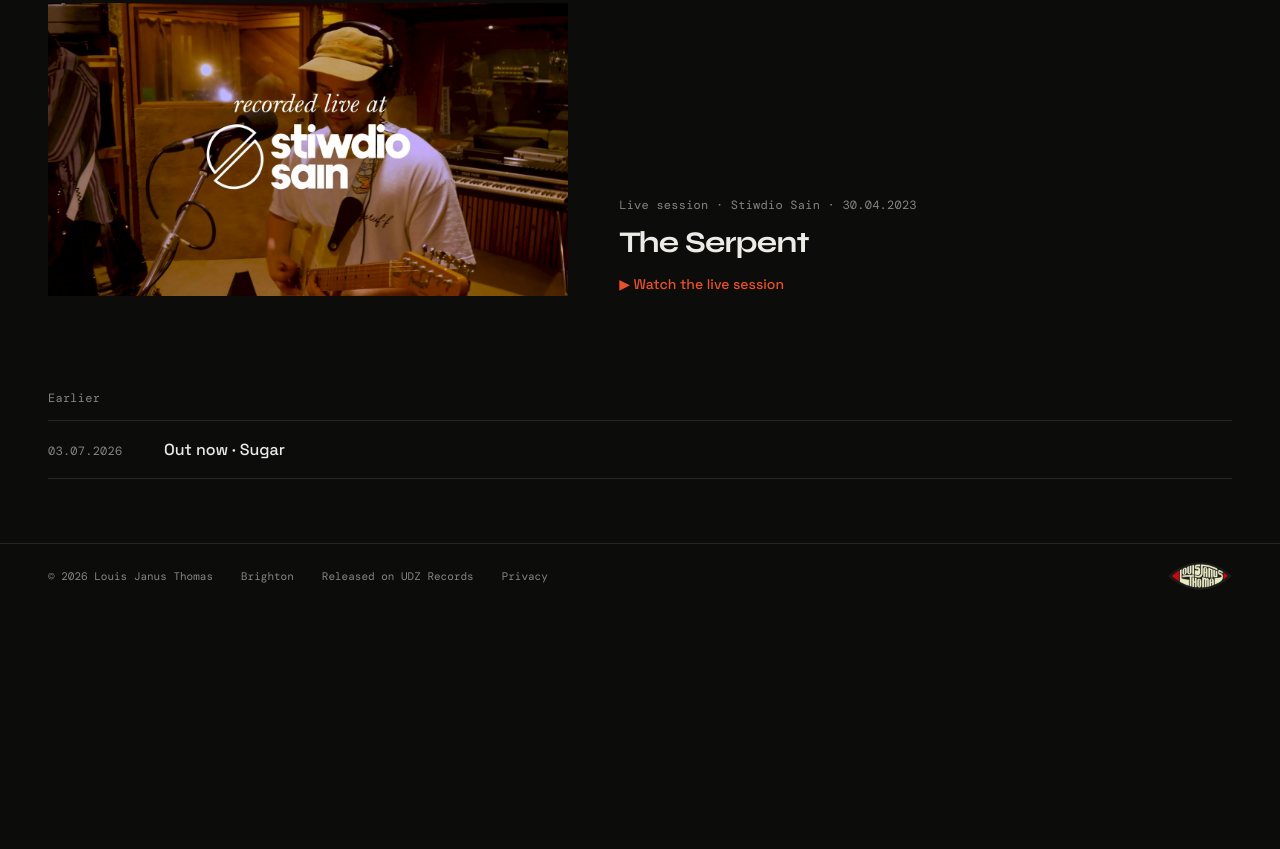
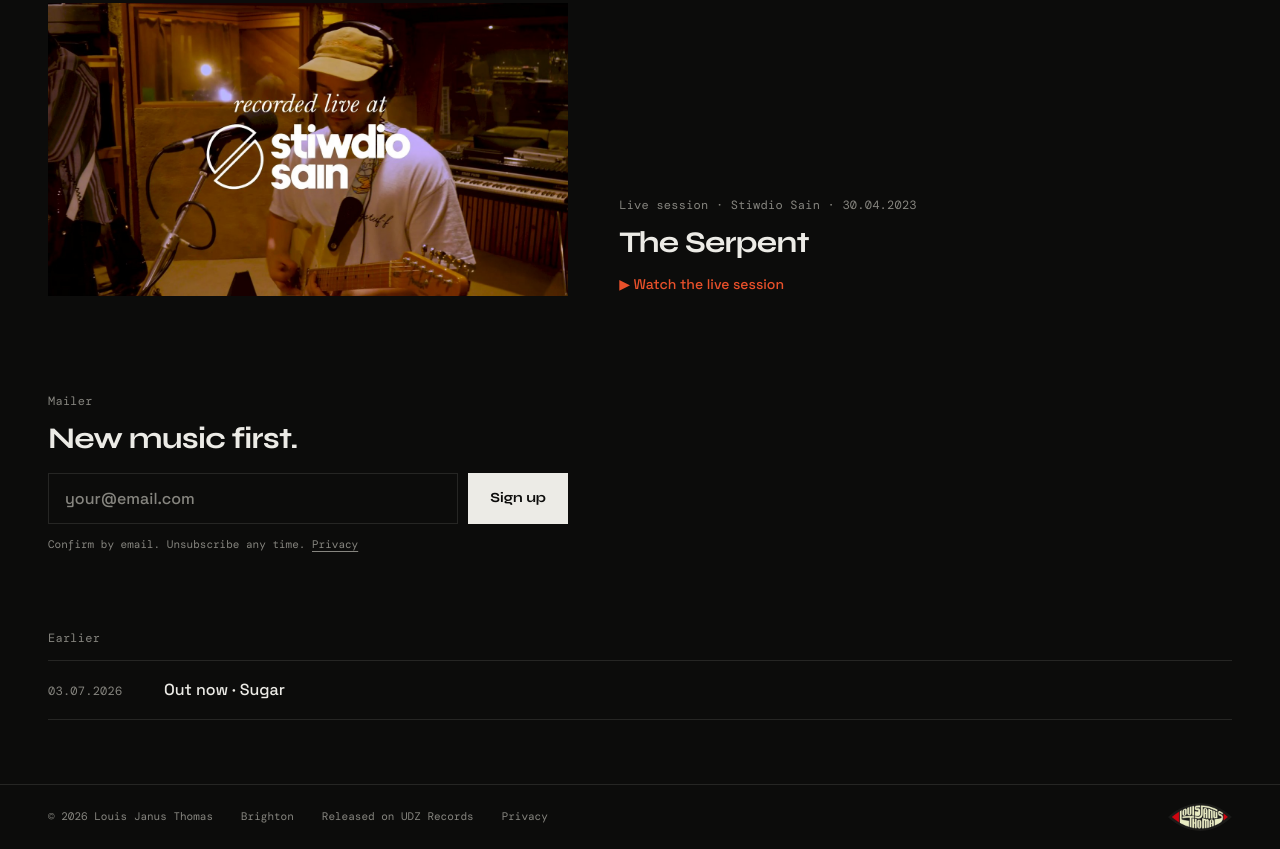
Before and after one commit to LJT0fficial/louisjanusthomas.com, a plain HTML site: page index.html in a window 1280 px wide. Shown: the part 850-1699 px from the top of the page. Before the commit the page ends 1458 px from the top, so only its background shows below. Drawn offline with Linux system fonts and the light colour scheme.

Commit message:
Mailer sign-up back on

```diff
--- a/index.html
+++ b/index.html
@@ -29,7 +29,7 @@
 </section><section class="live">
   <a href="https://www.youtube.com/watch?v=PK1HgKhGvKA" rel="noopener"><img src="images/serpent-live.jpg" alt="The Serpent, recorded live at Stiwdio Sain" width="1400" height="788" loading="lazy"></a>
   <div><p class="meta">Live session · Stiwdio Sain · 30.04.2023</p><h2>The Serpent</h2><p class="links"><a class="watch" href="https://www.youtube.com/watch?v=PK1HgKhGvKA" rel="noopener">▶ Watch the live session</a></p></div>
-</section><section class="updates"><h2 class="label-h">Earlier</h2><ul><li><span class="meta">03.07.2026</span><span>Out now · Sugar</span></li></ul></section>
+</section><section class="join"><p class="meta">Mailer</p><h2>New music first.</h2><form class="signup" action="https://louisjanusthomas.us12.list-manage.com/subscribe/post?u=6ef71ec6cdeb04a01488d71c1&amp;id=c5436ca392&amp;f_id=00acf5e0f0" method="post"><label class="vh" for="em-home">Email address</label><input id="em-home" type="email" name="EMAIL" placeholder="your@email.com" autocomplete="email" required><input type="hidden" name="SOURCE" value="home"><div aria-hidden="true" style="position:absolute;left:-5000px"><input type="text" name="b_6ef71ec6cdeb04a01488d71c1_c5436ca392" tabindex="-1" value=""></div><button type="submit">Sign up</button></form><p class="fine">Confirm by email. Unsubscribe any time. <a href="privacy.html">Privacy</a></p></section><section class="updates"><h2 class="label-h">Earlier</h2><ul><li><span class="meta">03.07.2026</span><span>Out now · Sugar</span></li></ul></section>
 </main>
 <footer class="foot"><span>© 2026 Louis Janus Thomas</span><span>Brighton</span><span class="label">Released on UDZ Records</span><a href="privacy.html">Privacy</a><a class="mark" href="index.html" aria-label="Louis Janus Thomas, home"><img src="images/ljt-logo.png" alt="Louis Janus Thomas" width="64" height="28"></a></footer>
 </body>
```
Also changed, not shown: mailer.html (+1 -1 lines).
